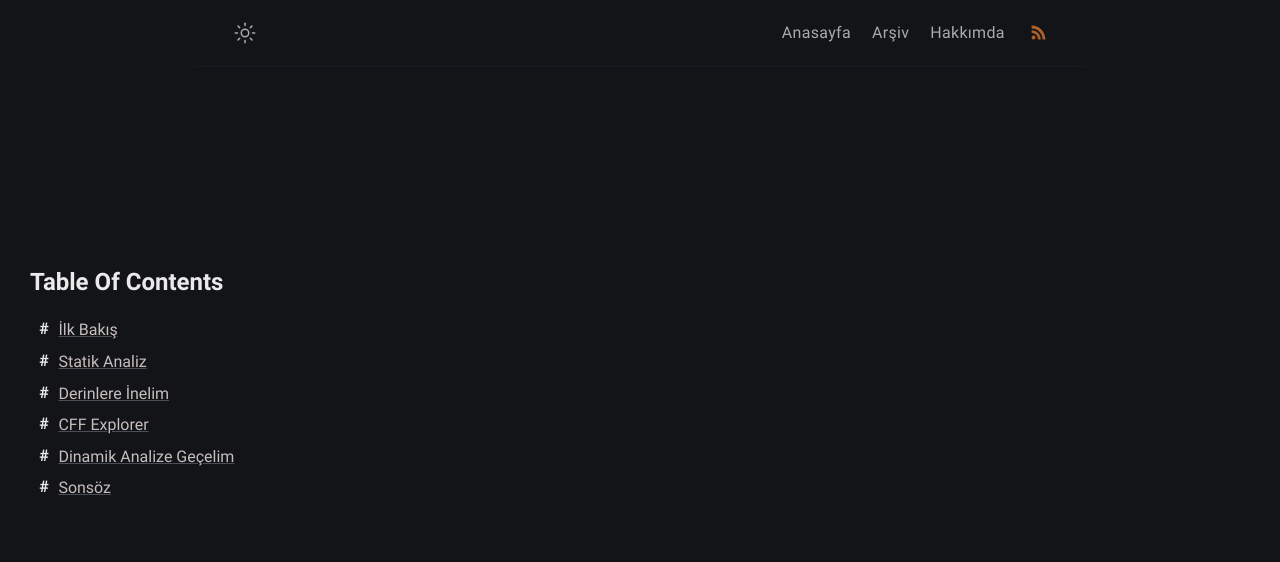
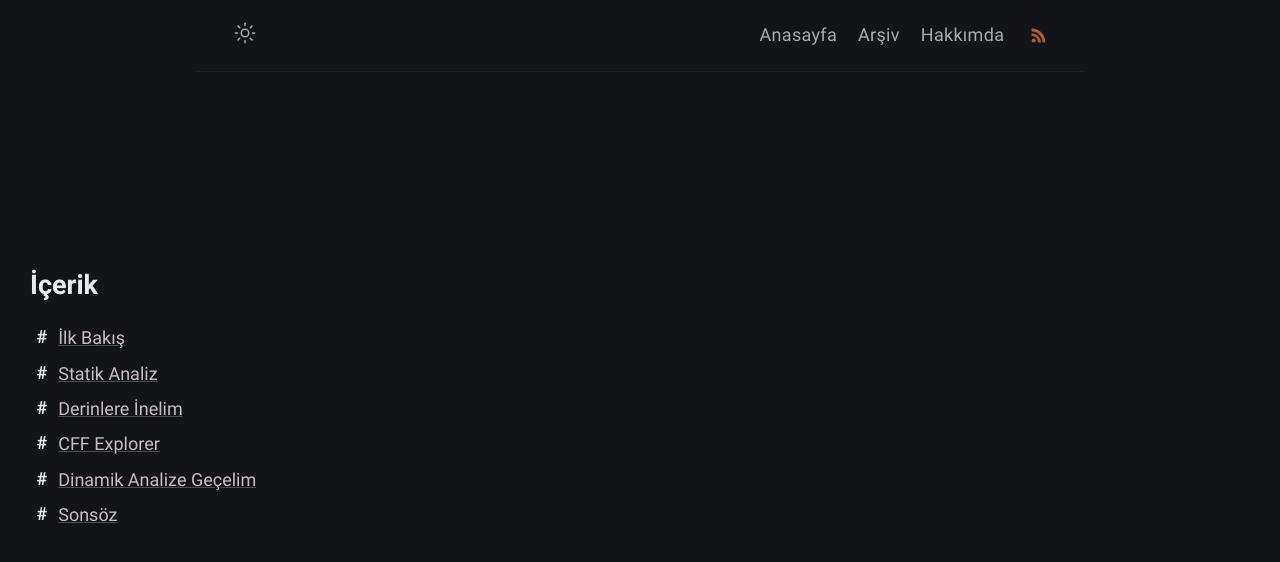
Before and after one commit to fatihsnsy/fatihsnsy.github.io, a Jekyll site: the page built from _posts/matrix-ransomware-analizi/2019-12-30-Matrix-Ransomware-Analizi.md, in a window 1280 px wide. Shown: the top 562 px of the page. Built offline with Jekyll 4.4.1, drawn with Linux system fonts in a browser that asks for light colours; comment, search, counter and statistics services are not loaded; the table of contents is made by our own code.

Commit message:
New updates!

```diff
--- a/_layouts/post.html
+++ b/_layouts/post.html
@@ -34,7 +34,7 @@ layout: compress
   <div class="main_wrapper">
     <div class="toc_wrapper">
       <div class="toc_content">
-      <h2>Table Of Contents</h2>
+      <h2>İçerik</h2>
       {% toc %}
       </div>
     </div>
--- a/_sass/main.scss
+++ b/_sass/main.scss
@@ -1,7 +1,7 @@
 // Fonts preferences
 $sans-family: Roboto, sans-serif;
 $mono-family: Consolas, monospace;
-$base-font-size: 16px;
+$base-font-size: 18px;
 $medium-font-size: $base-font-size * 0.938;
 $small-font-size: $base-font-size * 0.875;
 $base-line-height: 1.85;
```
